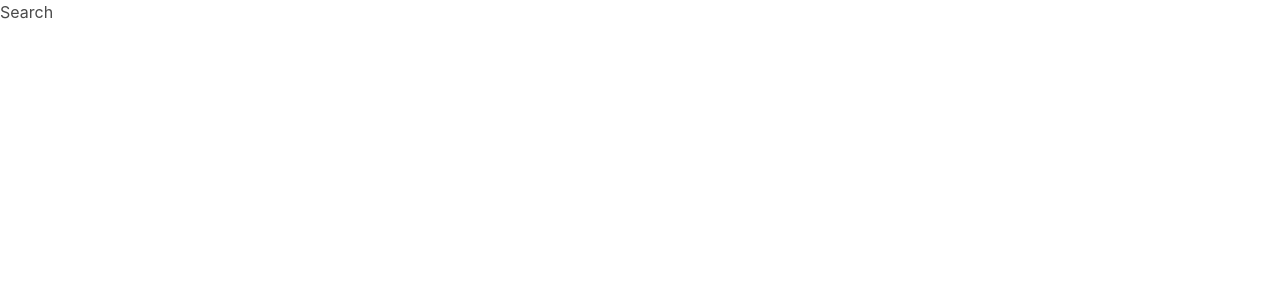
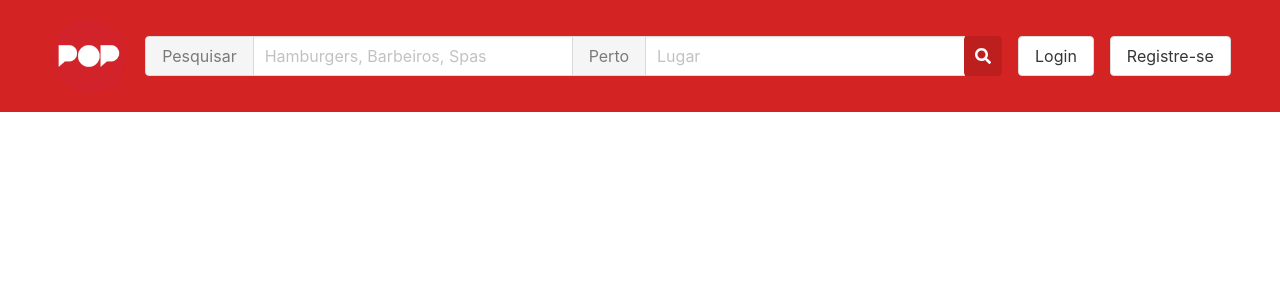
Before and after one commit to geraldobl58/react-yelp, a React (Create React App) app: page /search in a window 1280 px wide. Shown: the top 300 px of the page. Built offline with nearby package versions, Linux system fonts and the light colour scheme.

Commit message:
feat:  navigation and search bar

```diff
--- /dev/null
+++ b/src/components/NavBar/NavBar.module.css
@@ -0,0 +1,16 @@
+.nav-bar {
+  display: flex;
+  background: #d32323;
+  padding: 1rem 0;
+  align-items: center;
+  justify-content: center;
+}
+
+.logo {
+  height: 80px;
+  margin-right: 1rem;
+}
+
+:global(.button).nav-button {
+  margin-left: 1rem;
+}
--- /dev/null
+++ b/src/components/NavBar/index.js
@@ -0,0 +1,22 @@
+import React from 'react';
+
+import { SearchBar } from '../SearchBar';
+
+import logoImg from '../../assets/images/logo.png';
+
+import styles from './NavBar.module.css';
+
+export function NavBar() {
+  return (
+    <div className={styles['nav-bar']}>
+      <img className={styles.logo} src={logoImg} alt="Logo" />
+      <SearchBar small />
+      <button type="button" className={`button ${styles['nav-button']}`}>
+        Login
+      </button>
+      <button type="button" className={`button ${styles['nav-button']}`}>
+        Registre-se
+      </button>
+    </div>
+  );
+}
--- a/src/components/SearchBar/index.js
+++ b/src/components/SearchBar/index.js
@@ -1,36 +1,39 @@
+/* eslint-disable react/prop-types */
 import React from 'react';
 
 import styles from './SearchBar.module.css';
 
-export function SearchBar() {
+export function SearchBar({ small }) {
+  const sizeClass = small ? '' : 'is-medium ';
+
   return (
     <div>
       <div className="field has-addons">
         <p className="control">
-          <button type="button" className="button is-static is-medium">
+          <button type="button" className={`button is-static ${sizeClass}`}>
             Pesquisar
           </button>
         </p>
         <p className="control">
           <input
             type="text"
-            className={`input is-medium ${styles['input-control']}`}
+            className={`input ${sizeClass} ${styles['input-control']}`}
             placeholder="Hamburgers, Barbeiros, Spas"
           />
         </p>
         <p className="control">
-          <button type="button" className="button is-static is-medium">
+          <button type="button" className={`button is-static ${sizeClass}`}>
             Perto
           </button>
         </p>
         <p className="control">
           <input
             type="text"
-            className={`input is-medium ${styles['input-control']}`}
+            className={`input ${sizeClass} ${styles['input-control']}`}
             placeholder="Lugar"
           />
         </p>
-        <div className={`button is-medium ${styles['search-button']}`}>
+        <div className={`button ${sizeClass} ${styles['search-button']}`}>
           <span className={`icon is-small ${styles['search-icon']}`}>
             <i className="fas fa-search" />
           </span>
--- a/src/pages/Search/index.js
+++ b/src/pages/Search/index.js
@@ -1,5 +1,7 @@
 import React from 'react';
 
+import { NavBar } from '../../components/NavBar';
+
 export function Search() {
-  return <h1>Search</h1>;
+  return <NavBar />;
 }
```
